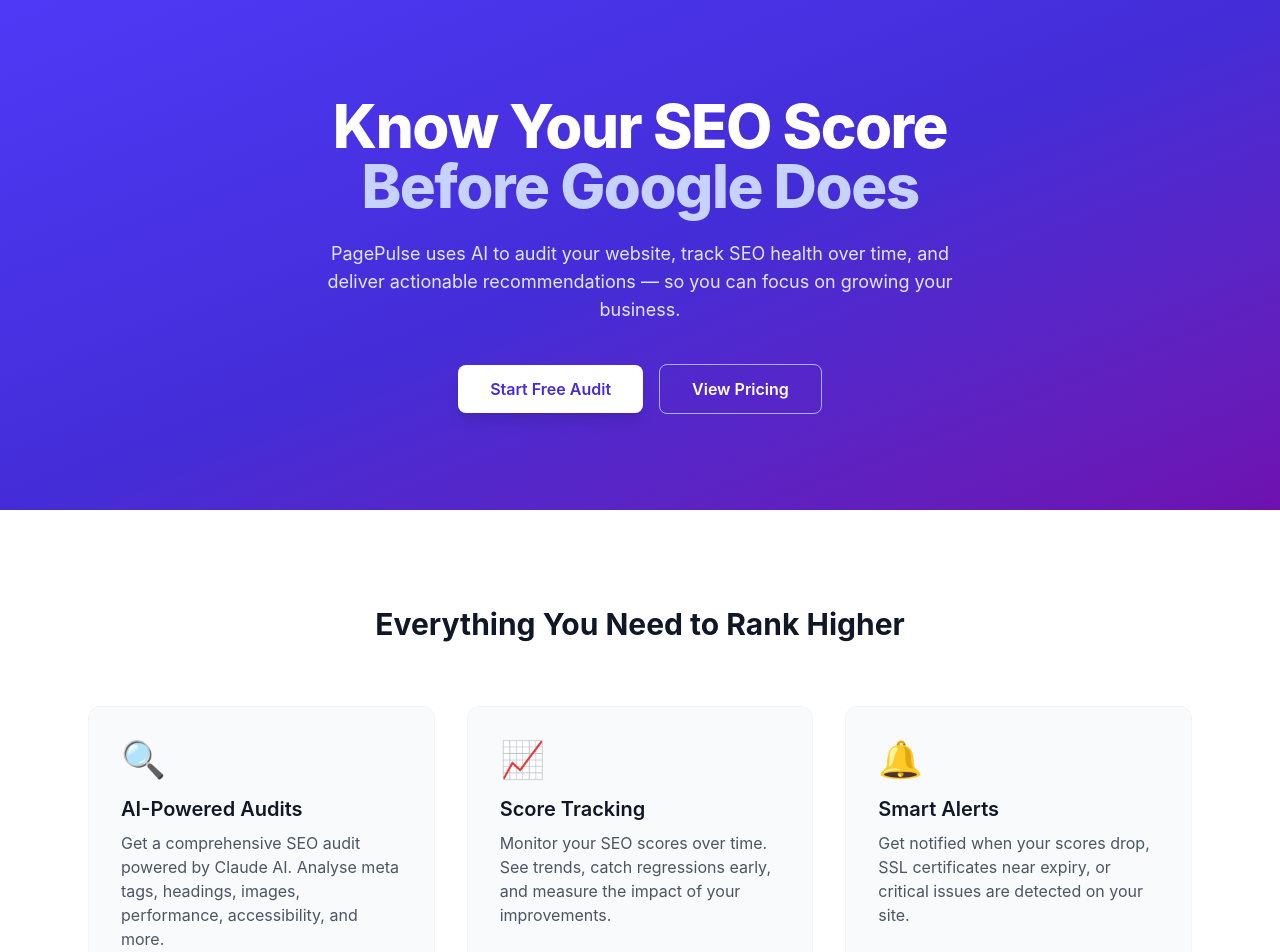
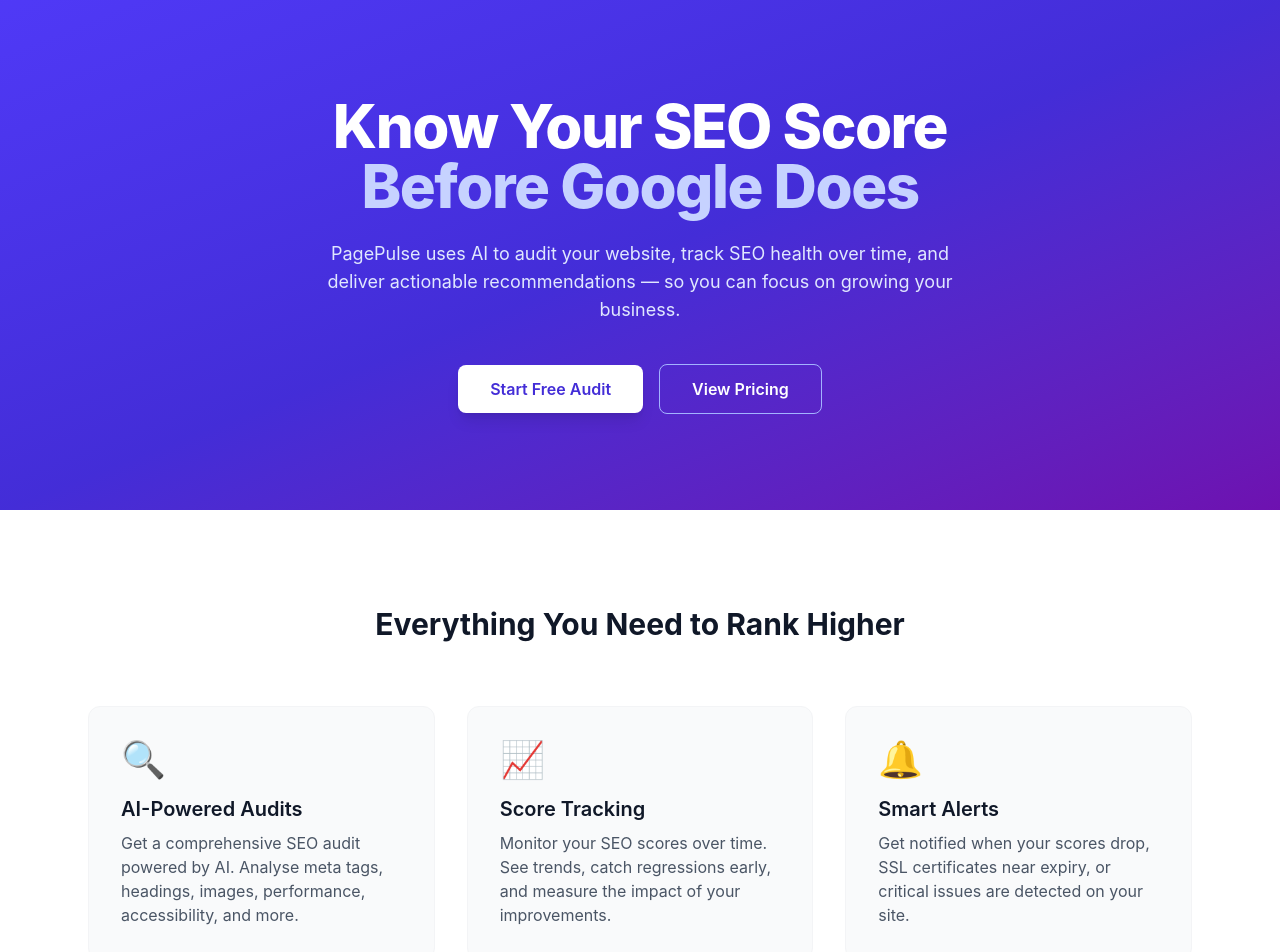
Before and after one commit to oshylabs-rgb/pagepulse, a Next.js app: page / in a window 1280 px wide. Shown: the top 952 px of the page. Built offline with nearby package versions, Linux system fonts and the light colour scheme.

Commit message:
fix: update feature copy from Claude AI to AI (now using Gemini)

```diff
--- a/app/page.tsx
+++ b/app/page.tsx
@@ -43,7 +43,7 @@
             {
               title: 'AI-Powered Audits',
               description:
-                'Get a comprehensive SEO audit powered by Claude AI. Analyse meta tags, headings, images, performance, accessibility, and more.',
+                'Get a comprehensive SEO audit powered by AI. Analyse meta tags, headings, images, performance, accessibility, and more.',
               icon: '🔍',
             },
             {
```
